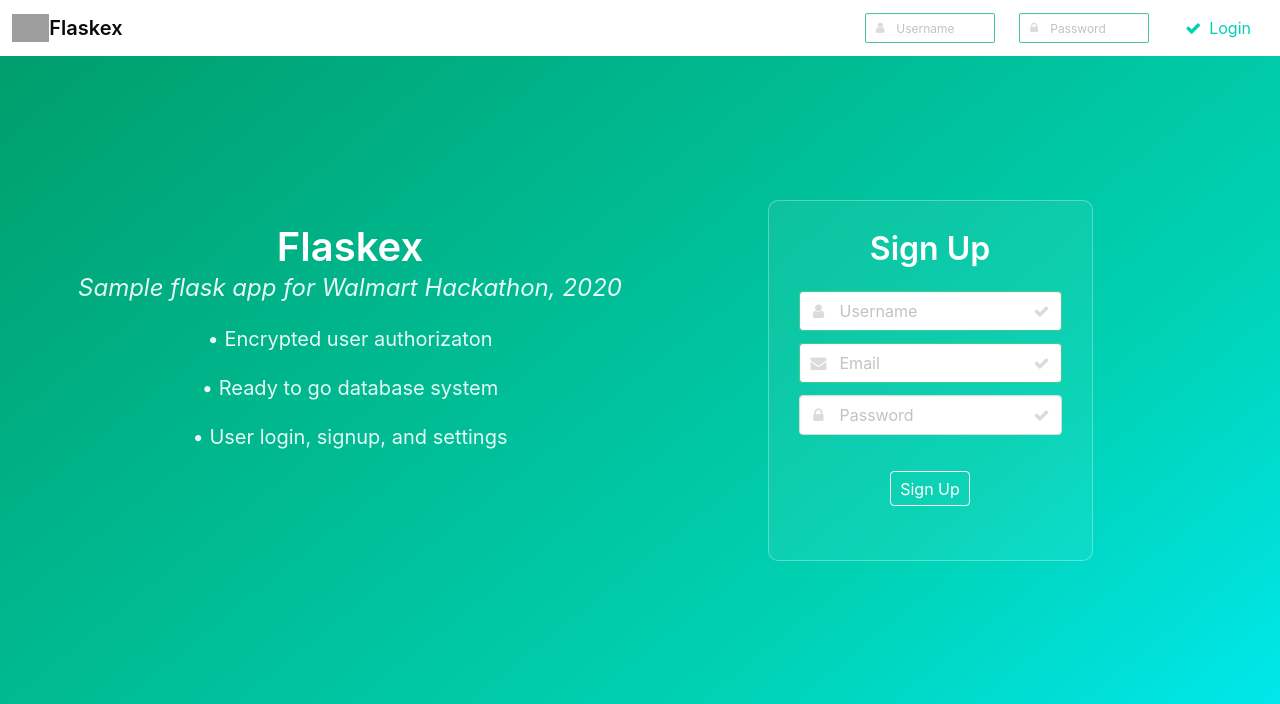
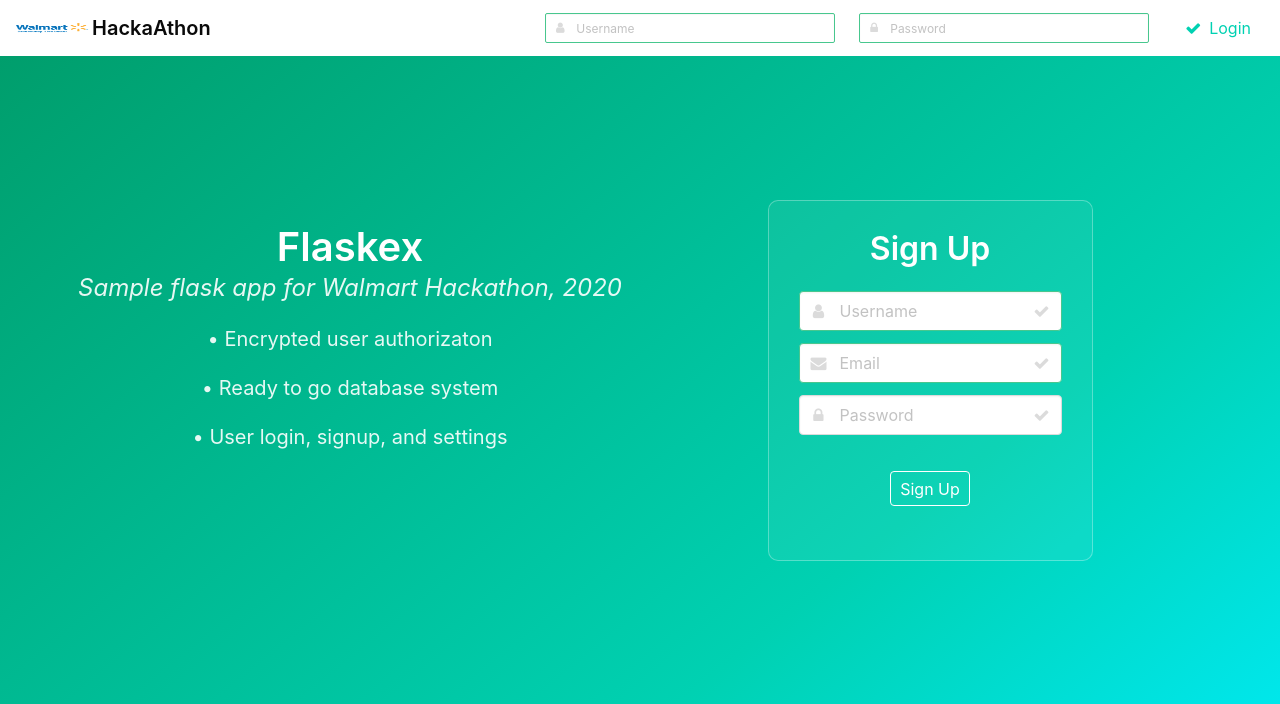
Before and after one commit to way2desispirit/walmart_hackathon, a Flask app: page / in a window 1280 px wide. Shown: the top 704 px of the page. Run offline with Flask 2, Linux system fonts and the light colour scheme; some libraries are stand-ins or nearby versions; grey boxes are pictures that could not be loaded.

Commit message:
added spark logo

```diff
--- a/static/css/style.css
+++ b/static/css/style.css
@@ -1,5 +1,5 @@
 .login-input {
-  width: 130px;
+  width: 290px;
 }
 
 .form-button {
--- a/templates/login.html
+++ b/templates/login.html
@@ -4,8 +4,8 @@
   <nav class="navbar is-transparent">
     <div class="navbar-brand">
       <a class="navbar-item" href="/">
-        <img src="https://github.com/anfederico/Flaskex/raw/master/media/flaskex-logo.png" alt="Flaskex">
-        <h6 href="/" class="subtitle"><strong>Flaskex</strong></h6>
+        <img src="https://raw.githubusercontent.com/devops-pr/walmart_hackathon/develop/media/walmart_logo.png" style="width:80px;height:150px;" alt="Walmart">
+        <h6 href="/" class="subtitle"><strong>HackaAthon</strong></h6>
       </a>
       <div id="navbar-burger-id" class="navbar-burger burger" data-target="navbar-menu-id">
         <span></span>
```
Also changed, not shown: media/Walmart-Logo-spark.png (added).
